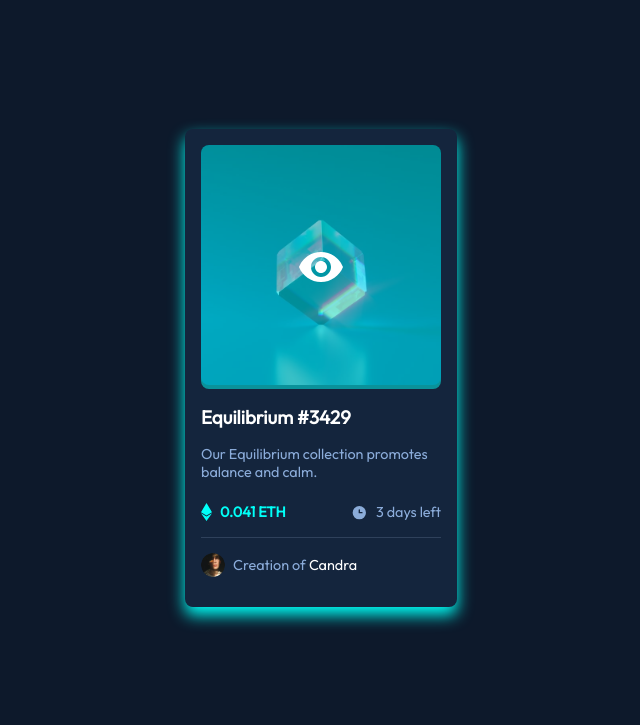
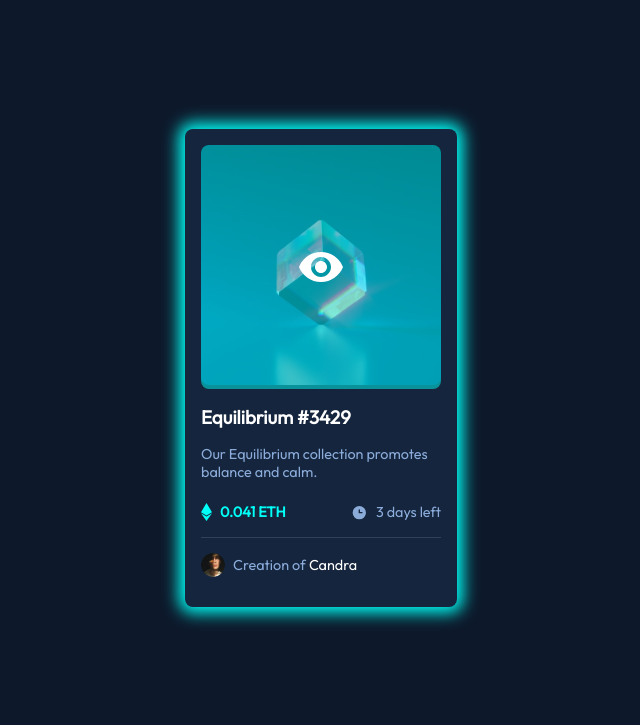
Before and after one commit to adicandra1/frontend-challenge-nft-card, a plain HTML site: page index.html in a window 1280 px wide. In both pictures the pointer is over the element 640 px from the left and 367 px from the top of the page. Shown: the top 725 px of the page, without its empty margins (319-959 px from the left). Drawn offline with Linux system fonts and the light colour scheme.

Commit message:
Fix card box shadow offset
The box shadow previously not centered and kinda ugly

```diff
--- a/style.css
+++ b/style.css
@@ -24,7 +24,7 @@ body {
 }
 
 .card:hover {
-    box-shadow: 0 8px 16px 0 hsl(178, 100%, 50%);
+    box-shadow: 0 0 16px 6px hsl(178, 100%, 50%);
 }
 
 .card h3 {
```
